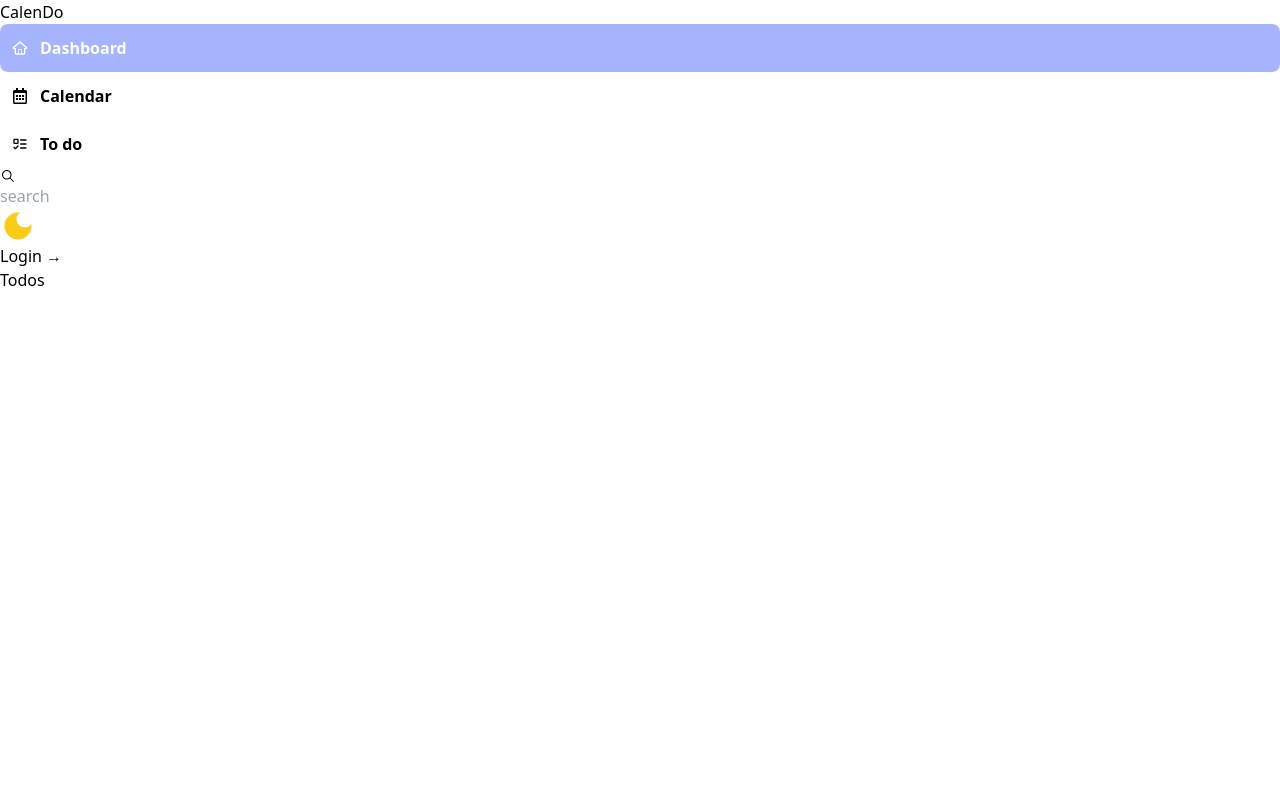
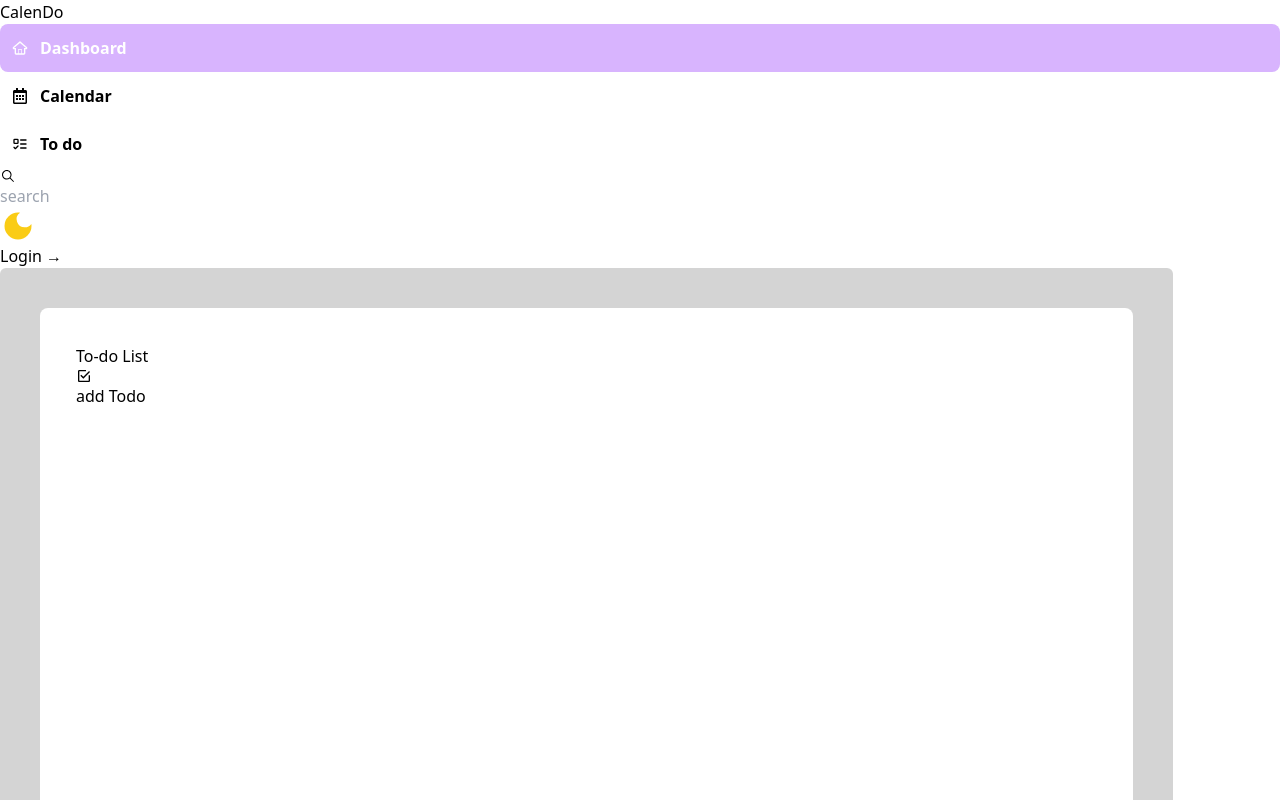
Before and after one commit to jm-316/calendo, a React (Vite) app: page /todos in a window 1280 px wide. Shown: the top 800 px of the page. Built offline with nearby package versions, Linux system fonts and the light colour scheme; no server answers; the database is empty.

Commit message:
todos 페이지 구현

```diff
--- /dev/null
+++ b/src/components/todo/Todos.tsx
@@ -0,0 +1,60 @@
+import { IoMdCheckboxOutline } from "react-icons/io";
+import React, { useState } from "react";
+import TodoList from "./TodoList";
+import { useTodos } from "../../hook/useTodos";
+
+export default function Todos() {
+  const [todo, setTodo] = useState<string>("");
+  const [isShow, setIsShow] = useState<boolean>(false);
+
+  const { newTodo } = useTodos();
+
+  const handleKeyPress = (e: React.KeyboardEvent<HTMLInputElement>) => {
+    if (e.key === "Enter" && todo.trim()) {
+      const addNewTodo = { content: todo, completed: false };
+      newTodo.mutate(addNewTodo);
+      setTodo("");
+      setIsShow(false);
+    }
+  };
+
+  const handleAddTodo = () => {
+    setIsShow(true);
+  };
+
+  const handleChange = (e: React.ChangeEvent<HTMLInputElement>) => {
+    setTodo(e.target.value);
+  };
+
+  return (
+    <div className="container__content">
+      <span className="text-2xl font-medium">To-do List</span>
+      <div className="h-full">
+        <div
+          onClick={handleAddTodo}
+          className="mt-2 flex items-center text-purple-500">
+          <IoMdCheckboxOutline className="mr-2" />
+          <span>add Todo</span>
+        </div>
+        {isShow && (
+          <div className="flex items-center space-x-3 p-4 border-gray-200">
+            <input
+              type="text"
+              value={todo}
+              onChange={handleChange}
+              onKeyPress={handleKeyPress}
+              className="todo__input"
+              placeholder="Enter your to-do item"
+            />
+            <input
+              type="checkbox"
+              readOnly
+              className="h-6 w-6 accent-purple-500 focus:ring-purple-500 rounded border-gray-300"
+            />
+          </div>
+        )}
+        <TodoList />
+      </div>
+    </div>
+  );
+}
--- a/src/index.css
+++ b/src/index.css
@@ -32,9 +32,20 @@ a {
 }
 
 .select {
-  @apply bg-indigo-300 rounded-lg text-white;
+  @apply bg-purple-300 rounded-lg text-white;
 }
 
+.container {
+  @apply bg-neutral-300 rounded-md w-11/12 h-screen p-10;
+}
+
+.container__content {
+  @apply bg-white h-full rounded-lg p-9;
+}
+
+.todo__input {
+  @apply flex-grow px-4 py-2 border rounded-md focus:outline-none focus:ring-2 focus:ring-purple-500;
+}
 .dark .nav__list {
   @apply text-zinc-400;
 }
@@ -42,3 +53,11 @@ a {
 .dark .select {
   @apply bg-indigo-700 text-zinc-200;
 }
+
+.dark .container__content {
+  @apply bg-gray-900;
+}
+
+.dark .todo__input {
+  @apply bg-gray-600;
+}
--- a/src/pages/todos/index.tsx
+++ b/src/pages/todos/index.tsx
@@ -1,3 +1,9 @@
-export default function Todos() {
-  return <div>Todos</div>;
+import Todos from "../../components/todo/Todos";
+
+export default function TodoPage() {
+  return (
+    <div className="container">
+      <Todos />
+    </div>
+  );
 }
```
